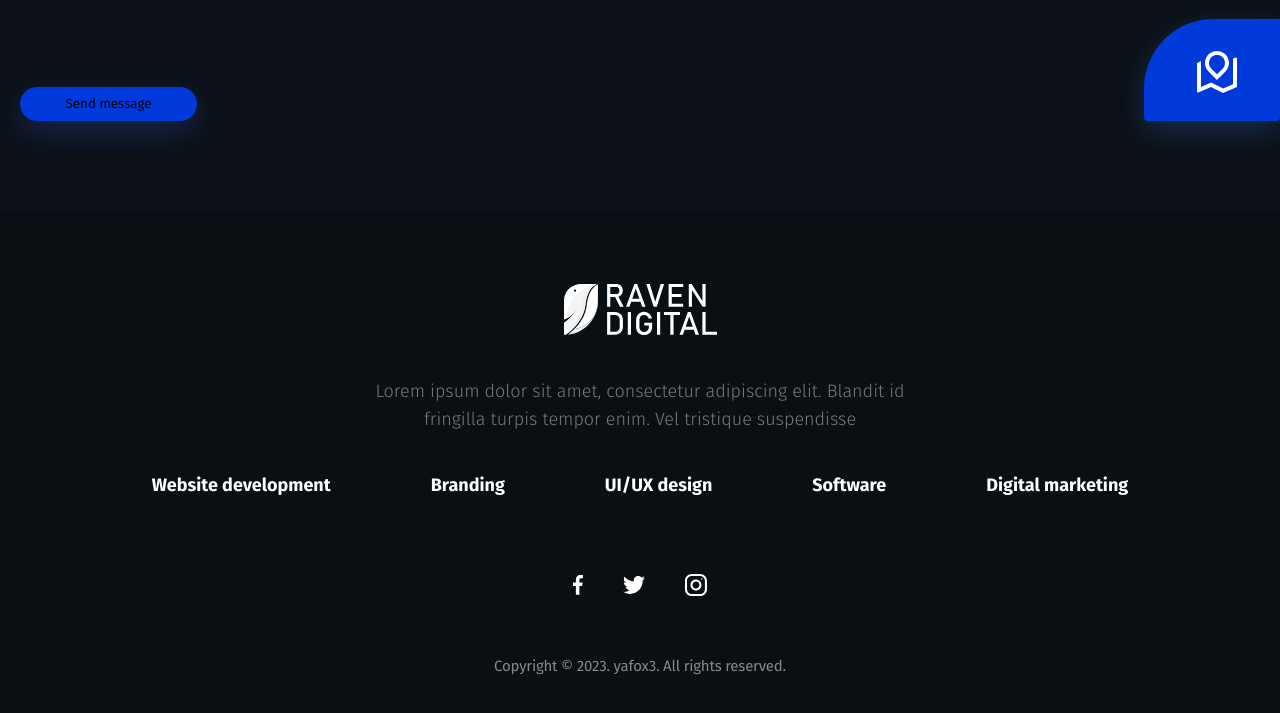
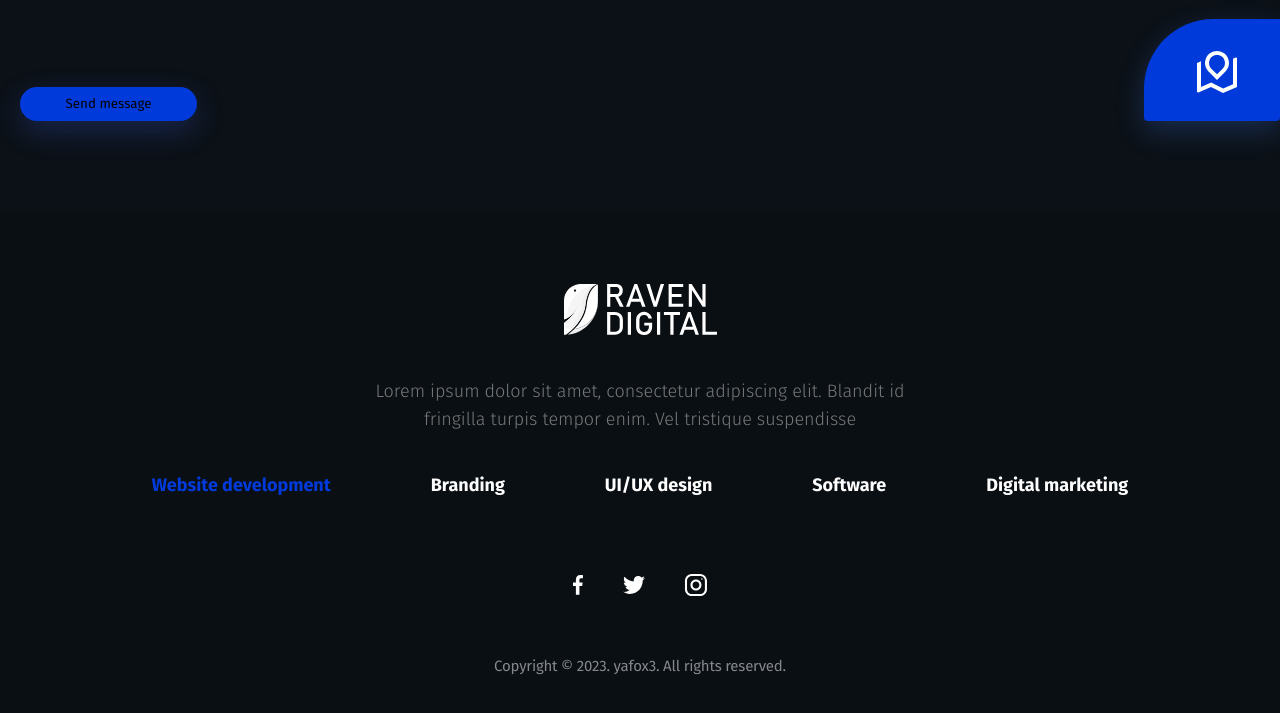
Before and after one commit to yafox3/html-layouts, a plain HTML site: page Raven Digital/index.html in a window 1280 px wide. In both pictures the pointer is over the link "Website development". Shown: the part 7845-8558 px from the top of the page. Drawn offline with nearby package versions, Linux system fonts and the light colour scheme; files that its build step writes are made by us from their sources.

Commit message:
added hover effect to footer links

```diff
--- a/Raven Digital/css/style.css
+++ b/Raven Digital/css/style.css
@@ -1261,7 +1261,12 @@ body.scrollable {
 .footer__nav-link {
 	font-size: 18px;
 	font-weight: 700;
+	transition: color .2s linear;
 }
+.footer__nav-link:hover {
+	color: #003adb;
+}
+
 @media (max-width: 1199.98px) {
 	.footer__nav-link {
 		font-size: 16px;
```
